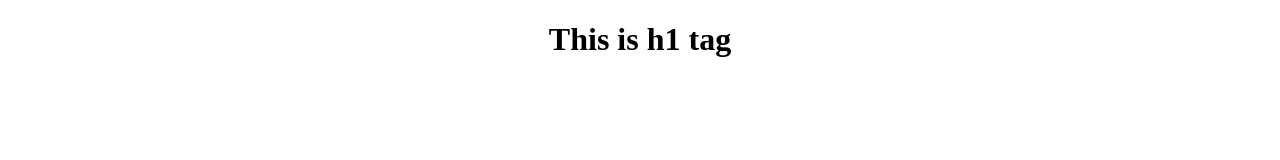
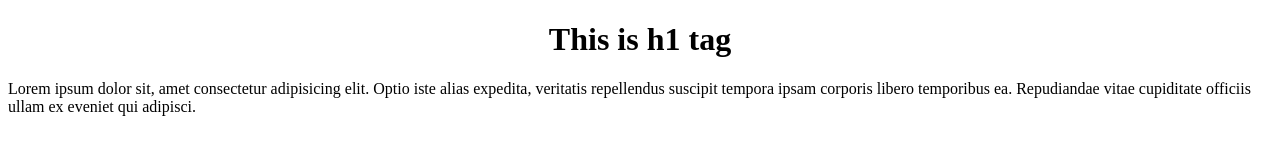
Before and after one commit to krutikaghantiwala7/krutikaghantiwala7.github.io, a plain HTML site: page index.html in a window 1280 px wide. Drawn offline with Linux system fonts and the light colour scheme.

Commit message:
update in file index

```diff
--- a/index.html
+++ b/index.html
@@ -7,5 +7,6 @@
 </head>
 <body>
     <h1 align="center">This is h1 tag</h1>
+    <p>Lorem ipsum dolor sit, amet consectetur adipisicing elit. Optio iste alias expedita, veritatis repellendus suscipit tempora ipsam corporis libero temporibus ea. Repudiandae vitae cupiditate officiis ullam ex eveniet qui adipisci.</p>
 </body>
 </html>
```
